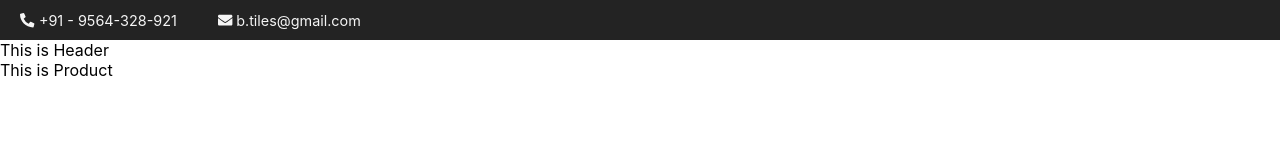
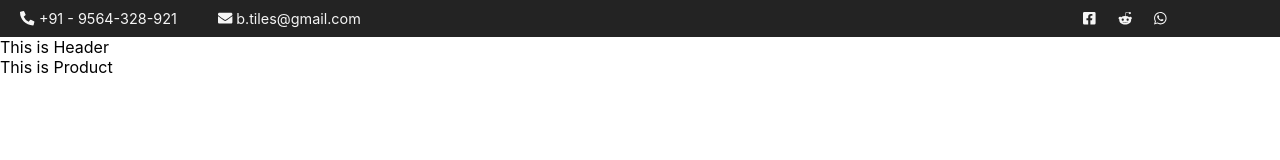
Before and after one commit to Lalit1999/B-tiles, a React (Create React App) app: page /product in a window 1280 px wide. Shown: the top 160 px of the page. Built offline with nearby package versions, Linux system fonts and the light colour scheme.

Commit message:
Topbar almost final

```diff
--- a/package.json
+++ b/package.json
@@ -4,6 +4,7 @@
   "private": true,
   "dependencies": {
     "@fortawesome/fontawesome-svg-core": "^1.2.19",
+    "@fortawesome/free-brands-svg-icons": "^5.9.0",
     "@fortawesome/free-solid-svg-icons": "^5.9.0",
     "@fortawesome/react-fontawesome": "^0.1.4",
     "react": "^16.8.6",
--- /dev/null
+++ b/src/comps/Header/BarItem.js
@@ -0,0 +1,15 @@
+import React from 'react';
+import { FontAwesomeIcon } from '@fortawesome/react-fontawesome' ;
+
+const BarItem  = (props) => {
+	return (
+		<div className={props.logo + ' bar-item'}>
+			 <a href={props.link} >
+			 	<FontAwesomeIcon icon={props.icon} />
+			 	{props.text}
+			 </a>
+		</div>
+	);
+}
+
+export default BarItem ;
--- a/src/comps/Header/TopBar.js
+++ b/src/comps/Header/TopBar.js
@@ -1,8 +1,10 @@
 import React from 'react' ;
 import { FontAwesomeIcon } from '@fortawesome/react-fontawesome' ;
 import { faPhoneAlt, faEnvelope } from '@fortawesome/free-solid-svg-icons' ;
+import { faFacebookSquare, faWhatsapp, faRedditAlien } from '@fortawesome/free-brands-svg-icons' ;
 
 import './topbar.css' ;
+import BarItem from './BarItem.js' ;
 
 class TopBar extends React.Component
 {
@@ -10,15 +12,12 @@ class TopBar extends React.Component
 	{
 		return (
 			<div className="topbar">
-				<div className="bar-item">
-					<a href="tel:09564328921">
-						<FontAwesomeIcon icon={faPhoneAlt}/> +91 - 9564-328-921
-					</a>
-				</div>
-				<div className="bar-item">
-					<a href="mailto:b.tiles@gmail.com" >
-						<FontAwesomeIcon icon={faEnvelope}/> b.tiles@gmail.com
-					</a>
+				<BarItem link="tel:09564328921" text=" +91 - 9564-328-921" icon={faPhoneAlt}/>
+				<BarItem link="mailto:b.tiles@gmail.com" text=" b.tiles@gmail.com" icon={faEnvelope}/>
+				<div className="right-top-bar">
+					<BarItem link="https://www.facebook.com" logo="logo" icon={faFacebookSquare}/>
+					<BarItem link="https://www.reddit.com" logo="logo" icon={faRedditAlien}/>
+					<BarItem link="https://www.reddit.com" logo="logo" icon={faWhatsapp}/>
 				</div>
 			</div>
 			) ;
--- a/src/comps/Header/topbar.css
+++ b/src/comps/Header/topbar.css
@@ -8,7 +8,7 @@
 	display: inline-block;
 	font-size: 0.9rem;
 	margin: 0 0.9vw ;
-	padding: 0.8em 0.7vw ;
+	padding: 0.7em 0.7vw ;
 	transition: all 0.5s ;
 }
 
@@ -21,3 +21,14 @@
 {
 	background-color: black ;
 }
+
+.right-top-bar
+{
+	margin-left: 54vw;
+	display: inline-block;
+}
+
+.logo
+{
+	margin: 0 0.15vw;
+}
```
Also changed, not shown: 1 other file (tests, documents, lock files or other folders).
